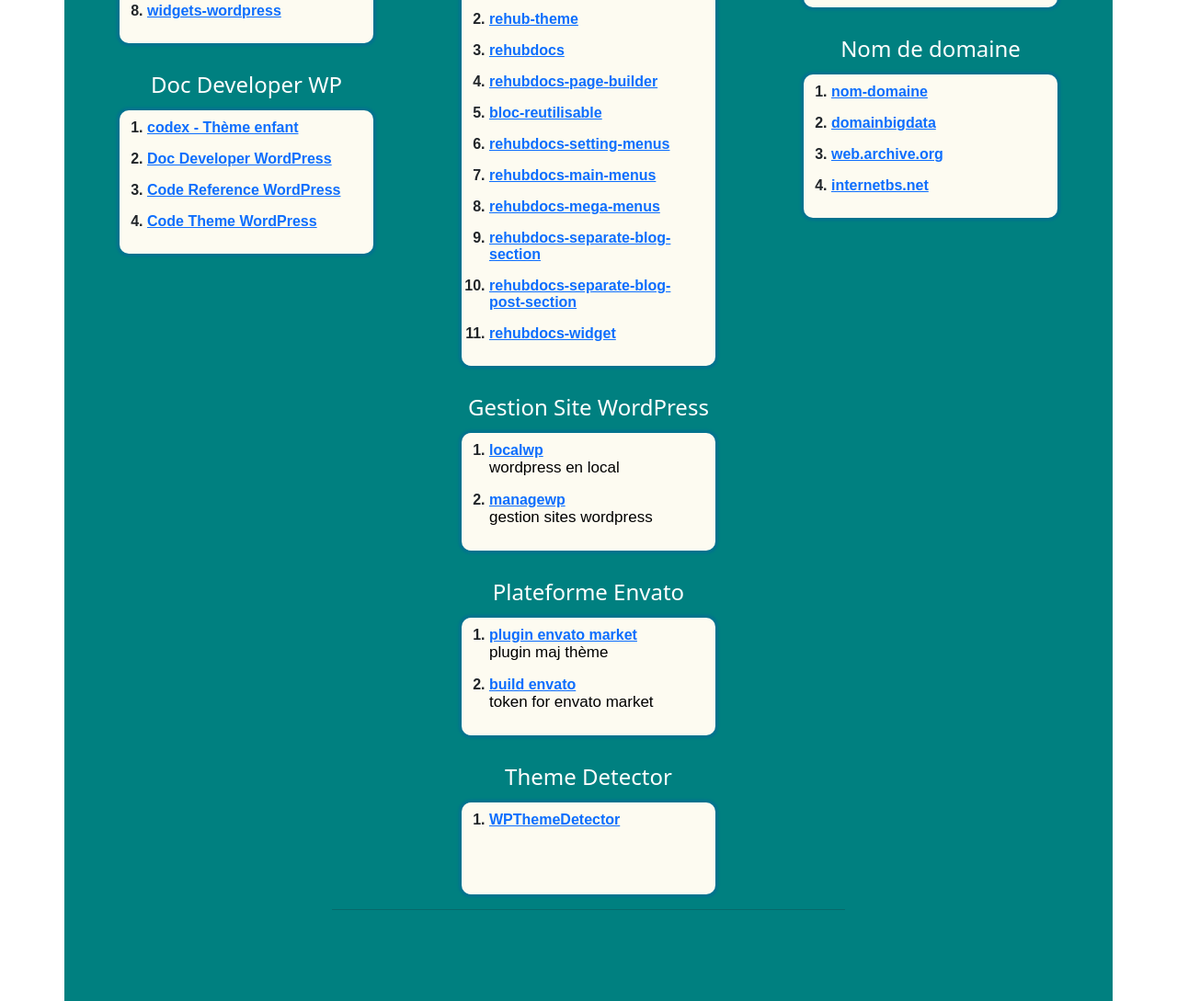
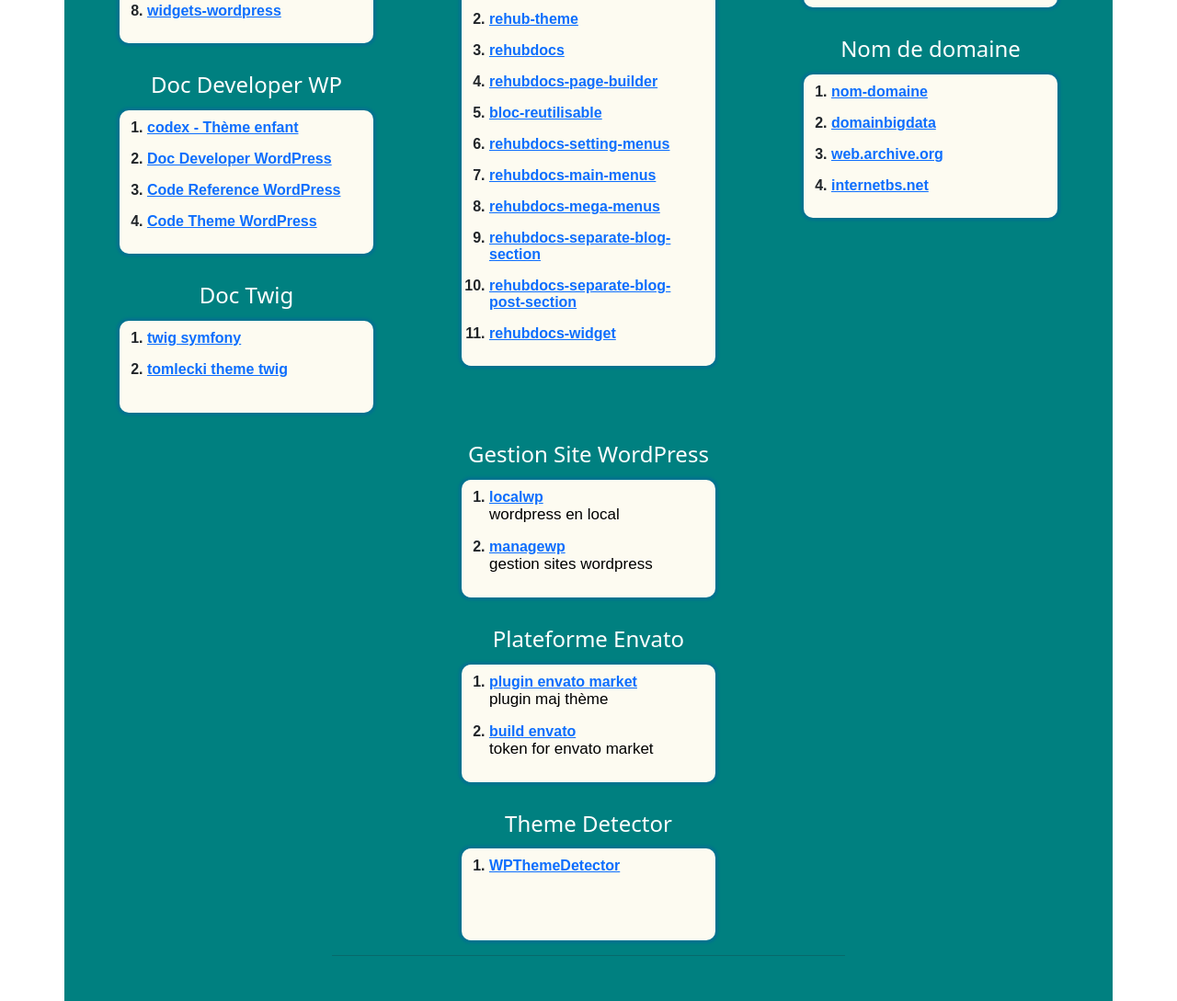
Before and after one commit to prestationweb42/Dev-Tools-WebSite, a plain HTML site: page affiliation.html in a window 1280 px wide. Shown: the part 1989-3078 px from the top of the page at 92% size. Drawn offline with nearby package versions, Linux system fonts and the light colour scheme.

Commit message:
add link twig template

```diff
--- a/affiliation.html
+++ b/affiliation.html
@@ -473,6 +473,24 @@
                             >
                         </li>
                     </ol>
+                    <!-- --Doc Developer Wordpress-- -->
+                    <h3 class="section-title">Doc Twig</h3>
+                    <ol class="ordered-list">
+                        <li>
+                            <a
+                                href="https://twig.symfony.com/doc/"
+                                target="_blank"
+                                >twig symfony</a
+                            >
+                        </li>
+                        <li>
+                            <a
+                                href="https://github.com/tomlecki/Bootimber/tree/master"
+                                target="_blank"
+                                >tomlecki theme twig</a
+                            >
+                        </li>
+                    </ol>
                 </div>
                 <!-- -------Colonne 2------- -->
                 <div class="section mx-auto col-md-6 col-lg-3">
@@ -485,7 +503,9 @@
                             >
                         </li>
                         <li>
-                            <a href="https://wpformation.com/ajouter-une-nouvelle-zone-de-menu-a-un-theme-wordpress/" target="_blank"
+                            <a
+                                href="https://wpformation.com/ajouter-une-nouvelle-zone-de-menu-a-un-theme-wordpress/"
+                                target="_blank"
                                 >WPFormation Zone de menu</a
                             >
                         </li>
```
